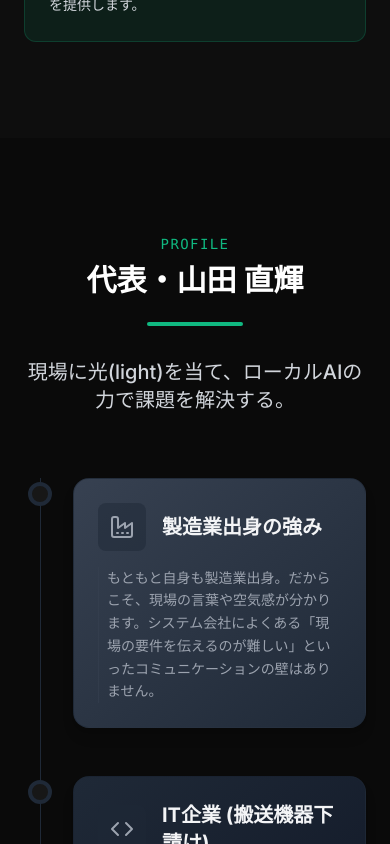
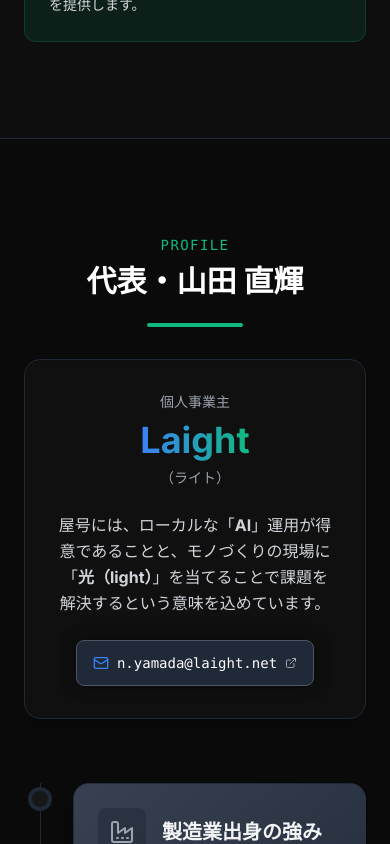
Before and after one commit to laight1900235/laight-portfolio, a React (Vite) app: page / in a window 390 px wide. Shown: the part 6680-7524 px from the top of the page. Built offline with nearby package versions, Linux system fonts and the light colour scheme.

Commit message:
Restore profile box and fix wording

```diff
--- a/src/components/Profile.jsx
+++ b/src/components/Profile.jsx
@@ -1,6 +1,6 @@
 import React from 'react'
 import { motion } from 'framer-motion'
-import { Briefcase, Factory, Code, Server, CheckCircle2 } from 'lucide-react'
+import { Briefcase, Factory, Code, Server, CheckCircle2, Mail, ExternalLink } from 'lucide-react'
 
 const timeline = [
     {
@@ -31,7 +31,7 @@ const timeline = [
 
 export default function Profile() {
     return (
-        <section id="profile" className="py-24 bg-background relative z-10">
+        <section id="profile" className="py-24 bg-background relative z-10 border-t border-gray-800">
             <div className="max-w-4xl mx-auto px-6">
                 <motion.div
                     initial={{ opacity: 0, scale: 0.9 }}
@@ -42,7 +42,29 @@ export default function Profile() {
                     <span className="text-accent font-mono tracking-widest text-sm mb-2 block">PROFILE</span>
                     <h2 className="text-3xl md:text-5xl font-bold text-white mb-6">代表・山田 直輝</h2>
                     <div className="w-24 h-1 bg-gradient-to-r from-accent to-emerald-500 mx-auto rounded-full mb-8" />
-                    <p className="text-xl text-gray-300 font-medium">現場に光(light)を当て、ローカルAIの力で課題を解決する。</p>
+
+                    <div className="bg-surface/50 border border-gray-800 rounded-2xl p-8 mb-12 backdrop-blur-sm max-w-2xl mx-auto shadow-xl">
+                        <h3 className="flex flex-col items-center justify-center gap-1 mb-6">
+                            <span className="text-gray-400 text-sm font-medium">個人事業主</span>
+                            <span className="text-4xl md:text-5xl font-extrabold text-transparent bg-clip-text bg-gradient-to-r from-primary to-accent py-1">Laight</span>
+                            <span className="text-gray-400 text-sm font-medium">（ライト）</span>
+                        </h3>
+                        <p className="text-gray-300 leading-relaxed mb-6">
+                            屋号には、ローカルな「<strong>AI</strong>」運用が得意であることと、モノづくりの現場に「<strong>光（light）</strong>」を当てることで課題を解決するという意味を込めています。
+                        </p>
+
+                        <div className="flex justify-center w-full">
+                            <a
+                                href="mailto:n.yamada@laight.net"
+                                className="inline-flex items-center justify-center gap-2 md:gap-3 px-4 md:px-6 py-3 bg-gray-800 hover:bg-gray-700 text-white rounded-lg transition-all group border border-gray-600 hover:border-primary shadow-[0_0_15px_rgba(0,0,0,0.5)] hover:shadow-[0_0_20px_rgba(59,130,246,0.3)] max-w-full"
+                            >
+                                <Mail className="w-4 h-4 md:w-5 md:h-5 text-primary group-hover:scale-110 transition-transform flex-shrink-0" />
+                                <span className="font-mono text-sm md:text-base break-all">n.yamada@laight.net</span>
+                                <ExternalLink className="w-3 h-3 md:w-4 md:h-4 text-gray-400 group-hover:text-white flex-shrink-0" />
+                            </a>
+                        </div>
+                    </div>
+
                 </motion.div>
 
                 <div className="relative border-l border-gray-800 ml-4 md:ml-12 pl-8 md:pl-12 space-y-12">
```
